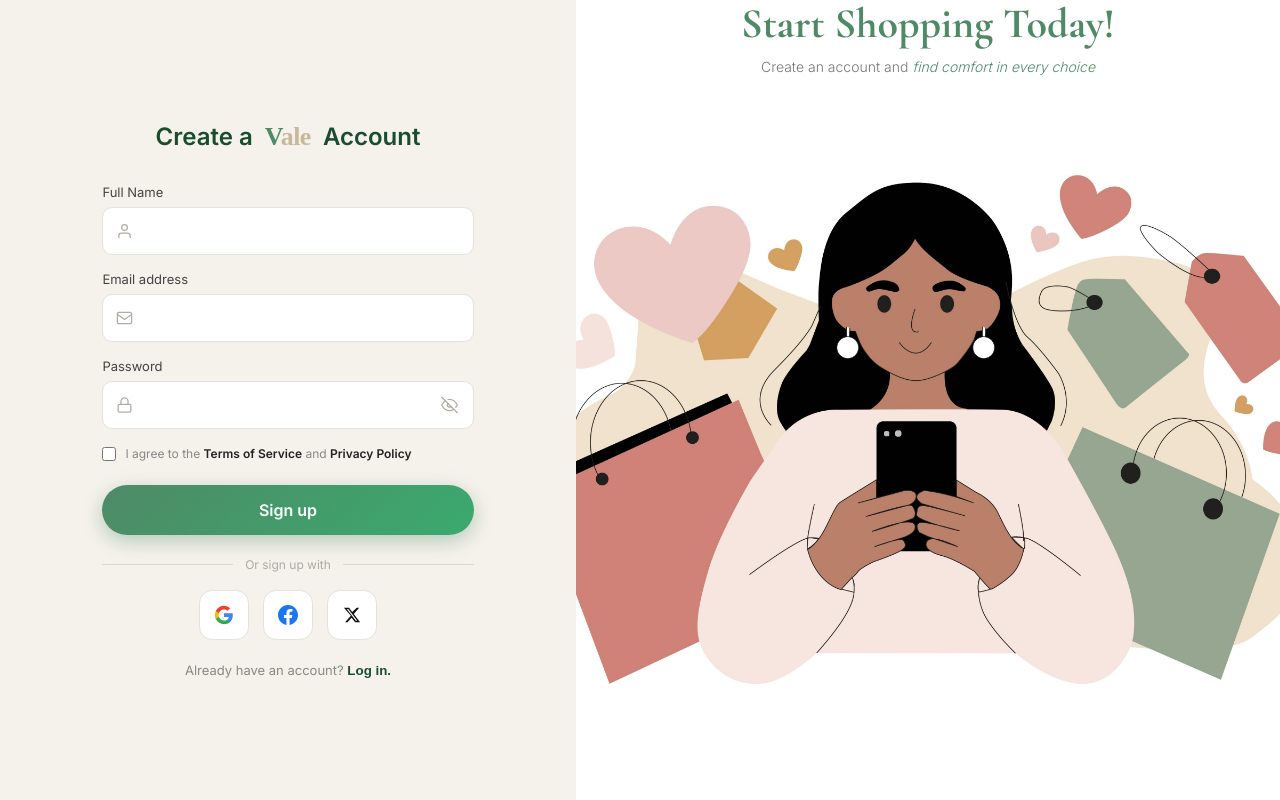
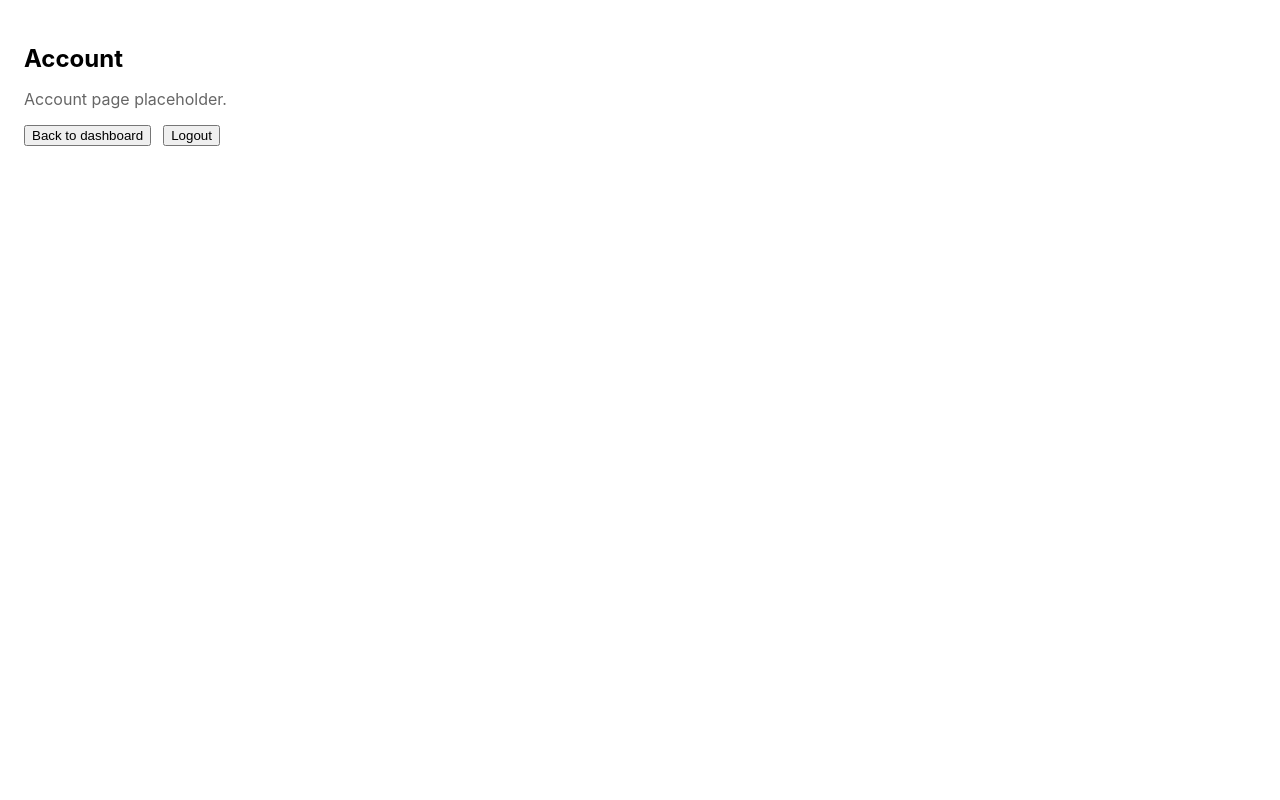
Before and after one commit to Cathynell/Group-6-E-Commerce-App, a React (Create React App) app in the folder frontend/: page /account in a window 1280 px wide. Before the commit this address led to /signup. Built offline with nearby package versions, Linux system fonts and the light colour scheme; a web font is replaced by a local one.

Commit message:
Log in and sign up auth Done

```diff
--- a/frontend/src/App.tsx
+++ b/frontend/src/App.tsx
@@ -3,17 +3,27 @@ import SplashPage from './pages/SplashPage';
 import SignupPage from './pages/SignupPage';
 import LoginPage from './pages/LoginPage';
 import HomePage from './pages/HomePage';
+import CartPage from './pages/CartPage';
+import ProductPage from './pages/ProductPage';
+import ShopPage from './pages/ShopPage';
+import AccountPage from './pages/AccountPage';
+import { getAuthToken } from './api/auth';
 
 function App() {
+  const token = getAuthToken();
   return (
     <Router>
       <Routes>
-        <Route path="/" element={<Navigate to="/signup" replace />} />
+        <Route path="/" element={<Navigate to={token ? "/dashboard" : "/login"} replace />} />
         <Route path="/signup" element={<SignupPage />} />
         <Route path="/login" element={<LoginPage />} />
         <Route path="/dashboard" element={<HomePage />} />
+        <Route path="/shop" element={<ShopPage />} />
+        <Route path="/cart" element={<CartPage />} />
+        <Route path="/account" element={<AccountPage />} />
+        <Route path="/product/:id" element={<ProductPage />} />
         <Route path="/splash" element={<SplashPage />} />
-        <Route path="*" element={<Navigate to="/signup" replace />} />
+        <Route path="*" element={<Navigate to={token ? "/dashboard" : "/login"} replace />} />
       </Routes>
     </Router>
   );
--- /dev/null
+++ b/frontend/src/pages/AccountPage.tsx
@@ -0,0 +1,22 @@
+import { useNavigate } from "react-router-dom";
+import { clearAuthToken } from "../api/auth";
+
+export default function AccountPage() {
+  const navigate = useNavigate();
+
+  function logout() {
+    clearAuthToken();
+    navigate("/login");
+  }
+
+  return (
+    <div style={{ padding: 24, fontFamily: "Inter, system-ui, sans-serif" }}>
+      <h2 style={{ marginBottom: 8 }}>Account</h2>
+      <p style={{ marginBottom: 16, color: "#666" }}>Account page placeholder.</p>
+      <div style={{ display: "flex", gap: 12 }}>
+        <button onClick={() => navigate("/dashboard")}>Back to dashboard</button>
+        <button onClick={logout}>Logout</button>
+      </div>
+    </div>
+  );
+}
--- /dev/null
+++ b/frontend/src/pages/CartPage.tsx
@@ -0,0 +1,12 @@
+import { useNavigate } from "react-router-dom";
+
+export default function CartPage() {
+  const navigate = useNavigate();
+  return (
+    <div style={{ padding: 24, fontFamily: "Inter, system-ui, sans-serif" }}>
+      <h2 style={{ marginBottom: 8 }}>Cart</h2>
+      <p style={{ marginBottom: 16, color: "#666" }}>Cart page placeholder.</p>
+      <button onClick={() => navigate("/dashboard")}>Back to dashboard</button>
+    </div>
+  );
+}
--- a/frontend/src/pages/HomePage.tsx
+++ b/frontend/src/pages/HomePage.tsx
@@ -516,14 +516,14 @@ export default function HomePage() {
 
         {/* BOTTOM NAV */}
         <div className="bottom-nav">
-          <div className="nav-item" onClick={() => navigate('/')}>
+          <div className="nav-item" onClick={() => navigate('/dashboard')}>
             <svg width="22" height="22" viewBox="0 0 24 24" fill="none" stroke="#1a4d2e" strokeWidth="2" strokeLinecap="round" strokeLinejoin="round">
               <path d="M3 9l9-7 9 7v11a2 2 0 0 1-2 2H5a2 2 0 0 1-2-2z"/>
               <polyline points="9 22 9 12 15 12 15 22"/>
             </svg>
             <span className="nav-label active">Home</span>
           </div>
-          <div className="nav-item">
+          <div className="nav-item" onClick={() => navigate('/shop')}>
             <svg width="22" height="22" viewBox="0 0 24 24" fill="none" stroke="#bbb" strokeWidth="2" strokeLinecap="round" strokeLinejoin="round">
               <rect x="3" y="3" width="7" height="7" rx="1"/>
               <rect x="14" y="3" width="7" height="7" rx="1"/>
@@ -540,7 +540,7 @@ export default function HomePage() {
             </svg>
             <span className="nav-label">Cart</span>
           </div>
-          <div className="nav-item">
+          <div className="nav-item" onClick={() => navigate('/account')}>
             <svg width="22" height="22" viewBox="0 0 24 24" fill="none" stroke="#bbb" strokeWidth="2" strokeLinecap="round" strokeLinejoin="round">
               <path d="M20 21v-2a4 4 0 0 0-4-4H8a4 4 0 0 0-4 4v2"/>
               <circle cx="12" cy="7" r="4"/>
--- /dev/null
+++ b/frontend/src/pages/ProductPage.tsx
@@ -0,0 +1,13 @@
+import { useNavigate, useParams } from "react-router-dom";
+
+export default function ProductPage() {
+  const { id } = useParams();
+  const navigate = useNavigate();
+  return (
+    <div style={{ padding: 24, fontFamily: "Inter, system-ui, sans-serif" }}>
+      <h2 style={{ marginBottom: 8 }}>Product</h2>
+      <p style={{ marginBottom: 16, color: "#666" }}>Product details placeholder for id: {id}</p>
+      <button onClick={() => navigate("/dashboard")}>Back to dashboard</button>
+    </div>
+  );
+}
--- /dev/null
+++ b/frontend/src/pages/ShopPage.tsx
@@ -0,0 +1,12 @@
+import { useNavigate } from "react-router-dom";
+
+export default function ShopPage() {
+  const navigate = useNavigate();
+  return (
+    <div style={{ padding: 24, fontFamily: "Inter, system-ui, sans-serif" }}>
+      <h2 style={{ marginBottom: 8 }}>Shop</h2>
+      <p style={{ marginBottom: 16, color: "#666" }}>Shop page placeholder.</p>
+      <button onClick={() => navigate("/dashboard")}>Back to dashboard</button>
+    </div>
+  );
+}
--- a/frontend/src/pages/SignupPage.tsx
+++ b/frontend/src/pages/SignupPage.tsx
@@ -22,12 +22,9 @@ export default function SignupPage() {
       setIsSubmitting(true);
       const response = await signup({ fullName: name, email, password });
       const token = extractToken(response);
-      if (token) {
-        setAuthToken(token);
-        navigate('/dashboard');
-        return;
-      }
-      alert('Account created. Please check your email to confirm your account, then log in.');
+      // Signup should not auto-navigate to dashboard; user must explicitly log in.
+      if (token) setAuthToken(token);
+      alert('Account created successfully. Please log in.');
       navigate('/login');
     } catch (error: any) {
       alert(error?.message || 'Signup failed. Please try again.');
```
